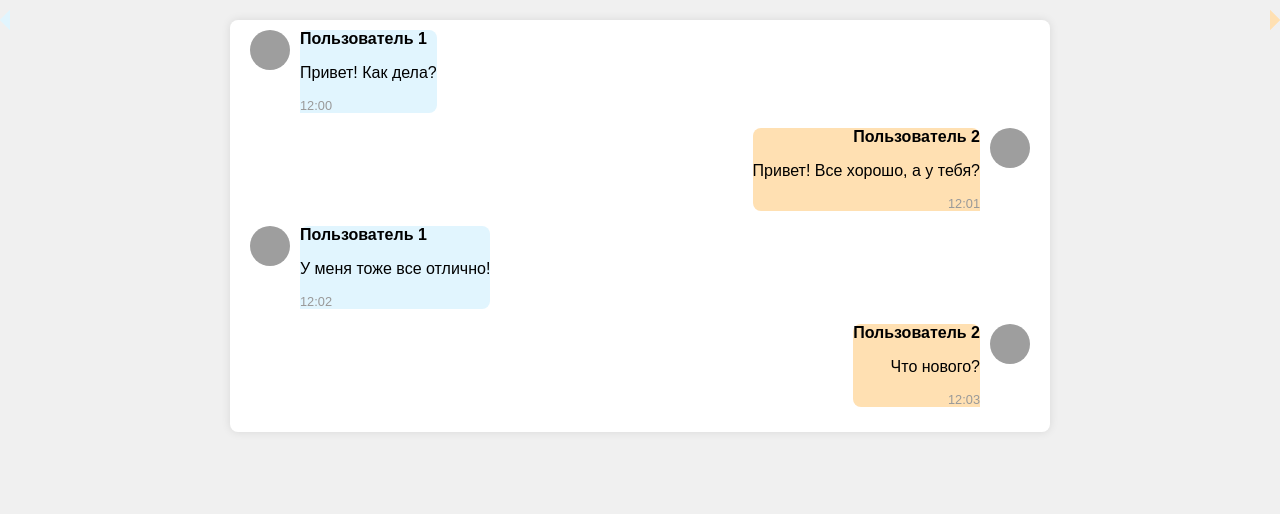
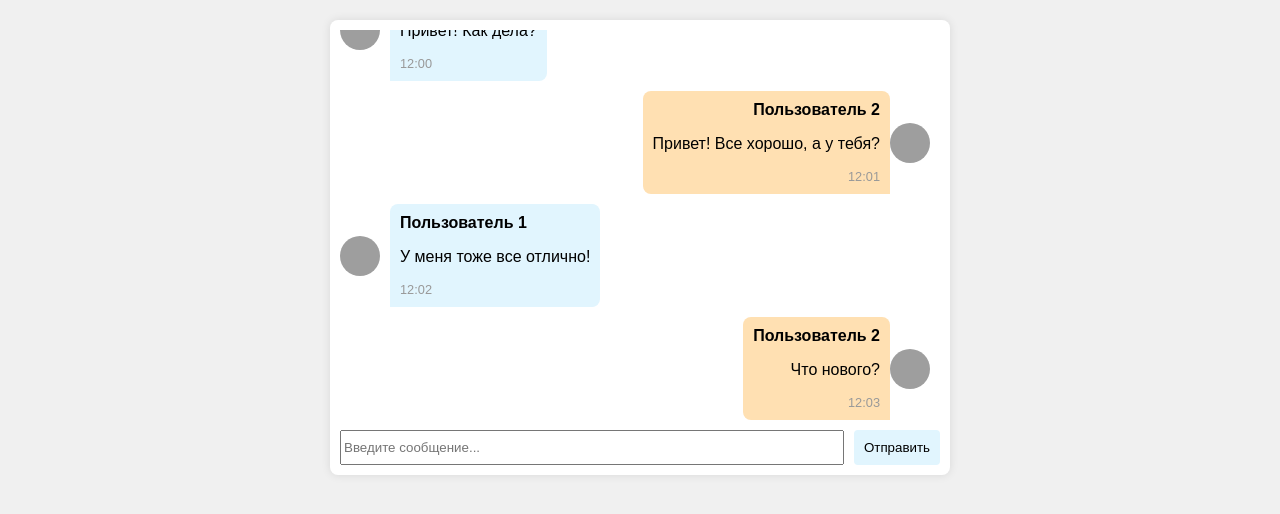
Before and after one commit to wiergumshtrefa/Web41, a PHP site: page / in a window 1280 px wide. Shown: the top 514 px of the page. Run offline with PHP 8.4, Linux system fonts and the light colour scheme; grey boxes are pictures that could not be loaded.

Commit message:
some changes is task2

```diff
--- a/dz/dz7/task2/index.html
+++ b/dz/dz7/task2/index.html
@@ -6,6 +6,7 @@
     <link rel="stylesheet" href="styles.css">
     <title>Чат</title>
 </head>
+
 <body>
     <div class="chat-container">
         <div class="messages" id="messages">
@@ -45,8 +46,13 @@
                 </div>
             </div>
         </div>
+        <div class="input-container">
+            <input type="text" placeholder="Введите сообщение..." class="message-input">
+            <button class="send-button">Отправить</button>
+        </div>
     </div>
 
+    <script src="script.js"></script>
     <script>
         // Прокрутка вниз при загрузке
         const messagesContainer = document.getElementById('messages');
--- a/dz/dz7/task2/styles.css
+++ b/dz/dz7/task2/styles.css
@@ -1,96 +1,133 @@
+:root {
+    --bg-color: #f0f0f0;
+    --white: #fff;
+    --left-bg: #e1f5fe;
+    --right-bg: #ffe0b2;
+    --text-color: #999;
+    --avatar-size: 40px;
+    --message-max-width: 70%;
+}
+
 body {
     font-family: Arial, sans-serif;
     margin: 0;
     padding: 0;
-    background-color: #f0f0f0;
+    background-color: var(--bg-color);
 }
 
 .chat-container {
-    max-width: 800px;
+    max-width: 600px;
     margin: 20px auto;
     padding: 10px;
-    background-color: #fff;
+    background-color: var(--white);
     border-radius: 8px;
     box-shadow: 0 0 10px rgba(0, 0, 0, 0.1);
 }
 
 .messages {
-    max-height: 400px; /* Максимальная высота контейнера сообщений */
-    overflow-y: auto; /* Прокрутка по вертикали */
+    max-height: 400px;
+    overflow-y: auto;
 }
 
 .message {
-    display: flex;
-    align-items: flex-start; /* Выравнивание по верхнему краю */
-    margin-bottom: 15px; /* Отступ между сообщениями */
-    opacity: 0; /* Начальная прозрачность для анимации */
-    animation: fadeIn 0.3s forwards; /* Анимация появления */
+    display: flex; /* Используем flexbox для размещения аватара и текста */
+    align-items: center; /* Центрируем по вертикали */
+    margin: 10px 0; /* Отступы между сообщениями */
 }
 
 @keyframes fadeIn {
     to {
-        opacity: 1; /* Конечная прозрачность */
+        opacity: 1;
     }
 }
 
 .message.left {
-    flex-direction: row; /* Расположение аватара слева */
+    flex-direction: row;
 }
 
 .message.right {
-    flex-direction: row-reverse; /* Расположение аватара справа */
+    flex-direction: row-reverse;
 }
 
 .avatar {
     width: 40px; /* Ширина аватара */
     height: 40px; /* Высота аватара */
     border-radius: 50%; /* Круглая форма аватара */
-    margin: 0 10px; /* Отступы вокруг аватара */
+    margin-right: 10px; /* Отступ справа от аватара */
+}
+
+.message-content {
+    max-width: var(--message-max-width);
+    padding: 10px;
+    position: relative;
 }
 
 .message.left .message-content {
-    background-color: #e1f5fe; /* Цвет фона для сообщений слева */
-    text-align: left; /* Выравнивание текста по левому краю */
-    border-radius: 8px 8px 8px 0; /* Скругление трех углов */
+    background-color: var(--left-bg);
+    text-align: left;
+    border-radius: 8px 8px 8px 0;
 }
 
 .message.right .message-content {
-    background-color: #ffe0b2; /* Цвет фона для сообщений справа */
-    text-align: right; /* Выравнивание текста по правому краю */
-    border-radius: 8px 8px 0 8px; /* Скругление трех углов */
+    background-color: var(--right-bg);
+    text-align: right;
+    border-radius: 8px 8px 0 8px;
 }
 
-.message.right .message-content {
-    background-color: #ffe0b2; /* Цвет фона для сообщений справа */
-    text-align: right; /* Выравнивание текста по правому краю */
+.message.left .message-content::after,
+.message.right .message-content::after {
+    content: '';
+    position: absolute;
+    top: 10px;
+    border-width: 10px;
+    border-style: solid;
 }
 
 .message.left .message-content::after {
-    content: '';
-    position: absolute;
-    top: 10px; /* Положение по вертикали */
-    left: -10px; /* Положение по горизонтали */
-    border-width: 10px;
-    border-style: solid;
-    border-color: transparent #e1f5fe transparent transparent; /* Острый угол слева */
+    left: -10px;
+    border-color: transparent var(--left-bg) transparent transparent;
 }
 
 .message.right .message-content::after {
-    content: '';
-    position: absolute;
-    top: 10px; /* Положение по вертикали */
-    right: -10px; /* Положение по горизонтали */
-    border-width: 10px;
-    border-style: solid;
-    border-color: transparent transparent transparent #ffe0b2; /* Острый угол справа */
+    right: -10px;
+    border-color: transparent transparent transparent var(--right-bg);
 }
 
 .username {
-    font-weight: bold; /* Жирный шрифт для имени пользователя */
+    font-weight: bold;
 }
 
 .timestamp {
-    display: block; /* Отображение времени на новой строке */
-    font-size: 0.8em; /* Уменьшенный размер шрифта для времени */
-    color: #999; /* Цвет для времени сообщения */
+    display: block;
+    font-size: 0.8em;
+    color: var(--text-color);
 }
+
+/* Пример медиа-запроса для мобильных устройств */
+@media (max-width: 600px) {
+    .chat-container {
+        padding: 5px;
+        margin: 10px;
+    }
+
+    .message-content {
+        max-width: 90%; /* Увеличение ширины сообщения на мобильных устройствах */
+    }
+}
+
+.input-container {
+    display: flex; /* Выравнивание поля ввода и кнопки */
+}
+
+.message-input {
+    flex-grow: 1; /* Поле ввода занимает все доступное пространство */
+}
+
+.send-button {
+    padding: 10px;
+    background-color: var(--left-bg);
+    border: none;
+    border-radius: 4px;
+    cursor: pointer;
+    margin-left: 10px;
+}
```
Also changed, not shown: dz/dz7/task2/script.js (added, +55 -0 lines), dz/dz7/task3/styles.css (+7 -9 lines).
